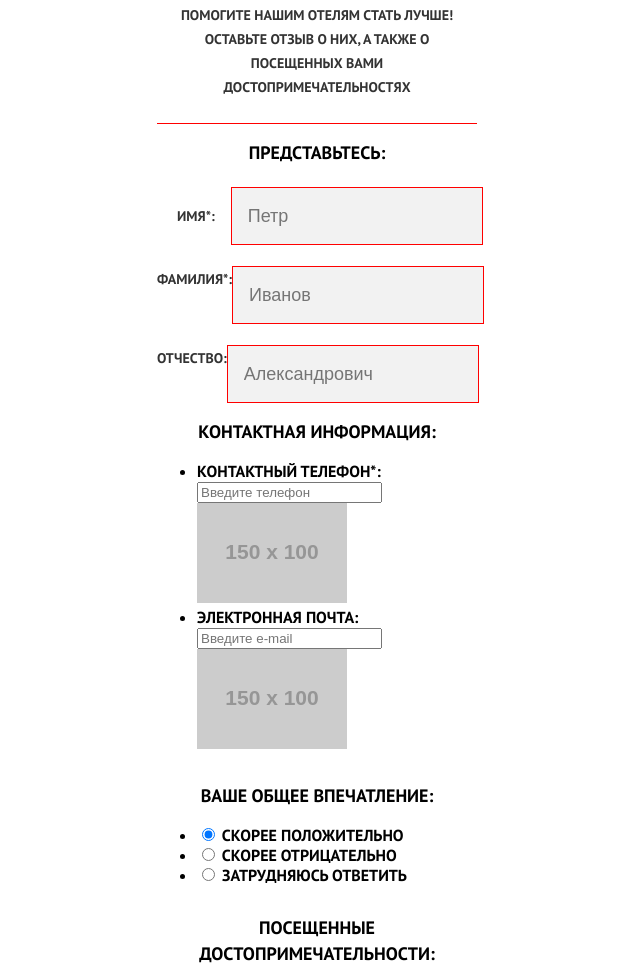
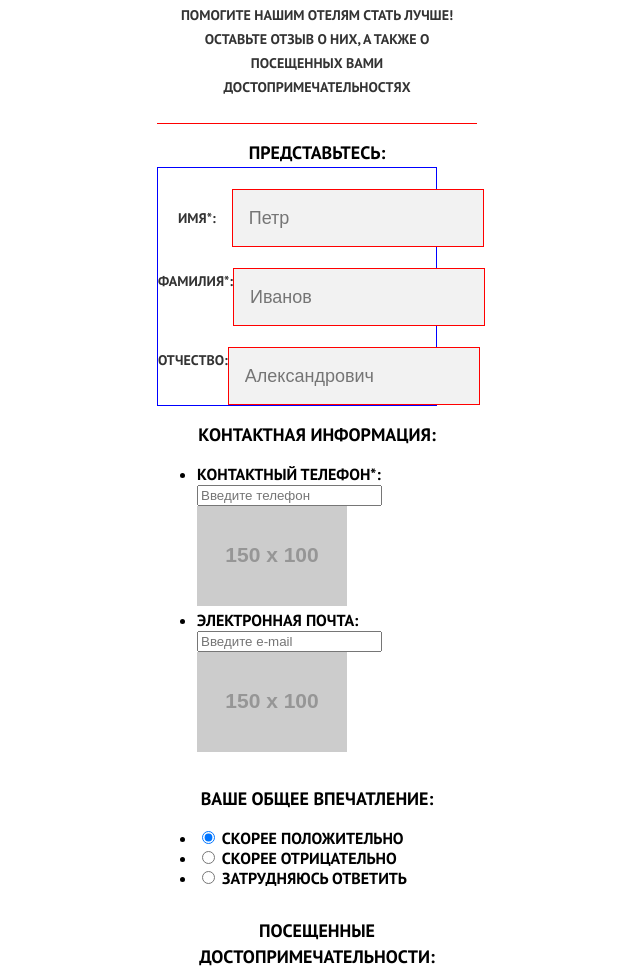
Before and after one commit to kazakovlv/569953-sedona, a website: page source/form.html in a window 1280 px wide. Shown: the part 855-1822 px from the top of the page, without its empty margins (323-963 px from the left). Drawn offline with nearby package versions, Linux system fonts and the light colour scheme; files that its build step writes are made by us from their sources; placeholder pictures from the web are drawn by us.

Commit message:
Form.less Начало.2

```diff
--- a/source/less/review.less
+++ b/source/less/review.less
@@ -29,6 +29,8 @@
   width: 280px;
   margin: 0;
   padding: 0;
+  border: 1px solid blue;
+  box-sizing: border-box;
 }
 .fullname__item {
   display: flex;
```
